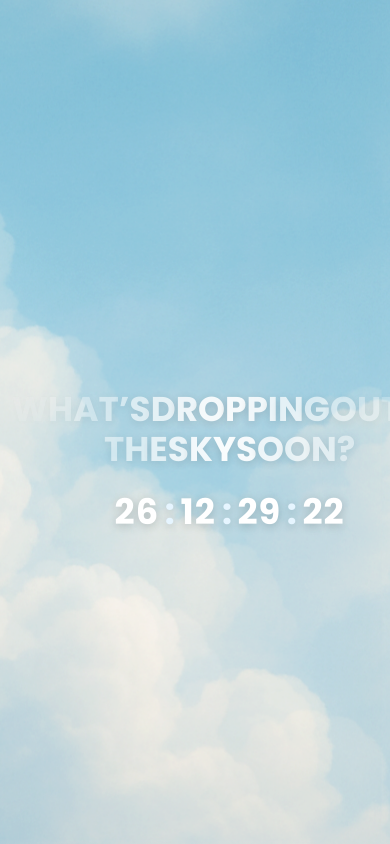
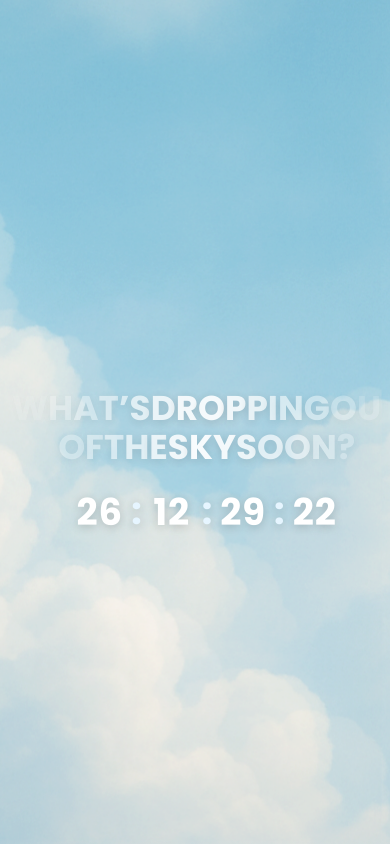
Before and after one commit to brshood/Dufaa, a website: page public/index.html in a window 390 px wide. Shown: the top 844 px of the page. Drawn offline with Linux system fonts and the light colour scheme; a web font is replaced by a local one.

Commit message:
size fix

```diff
--- a/public/app.js
+++ b/public/app.js
@@ -164,9 +164,12 @@
     // Insert line break if specified
     if (insertLineBreakAfter) {
       const index = originalText.indexOf(insertLineBreakAfter);
-      if (index !== -1 && spans[index + 1]) {
-        const br = document.createElement('br');
-        element.insertBefore(br, spans[index + 1].nextSibling);
+      if (index !== -1) {
+        const afterIdx = index + insertLineBreakAfter.length - 1; // after the matched word
+        if (spans[afterIdx]) {
+          const br = document.createElement('br');
+          element.insertBefore(br, spans[afterIdx].nextSibling);
+        }
       }
     }
 
@@ -226,5 +229,6 @@
 
   // Initialize TextPressure for both brand and title
   initTextPressure('pressure-brand');
-  initTextPressure('pressure-title', 'of');
+  // Insert line break after "out" for better mobile fit
+  initTextPressure('pressure-title', 'out');
 })();
--- a/public/styles.css
+++ b/public/styles.css
@@ -179,6 +179,13 @@ input:focus { outline: 2px solid var(--baby-blue); outline-offset: 2px; border-c
   .countdown .time span, .countdown .sep { font-size: clamp(1.8rem, 11vw, 2.2rem); }
 }
 
+/* iPhone XR and similar widths: slightly reduce timer size by ~2px */
+@media (max-width: 430px) {
+  .countdown { gap: .5rem; }
+  .countdown .time { min-width: 44px; }
+  .countdown .time span, .countdown .sep { font-size: calc(10vw - 2px); }
+}
+
 /* Multi-layer parallax cloud animation like ref */
 .sky-layer { position: absolute; inset: 0; background-size: cover; background-repeat: no-repeat; background-position: center; }
 .sky-1 { opacity: .9; animation: driftA 48s ease-in-out infinite; transform: scale(1.1); }
```
